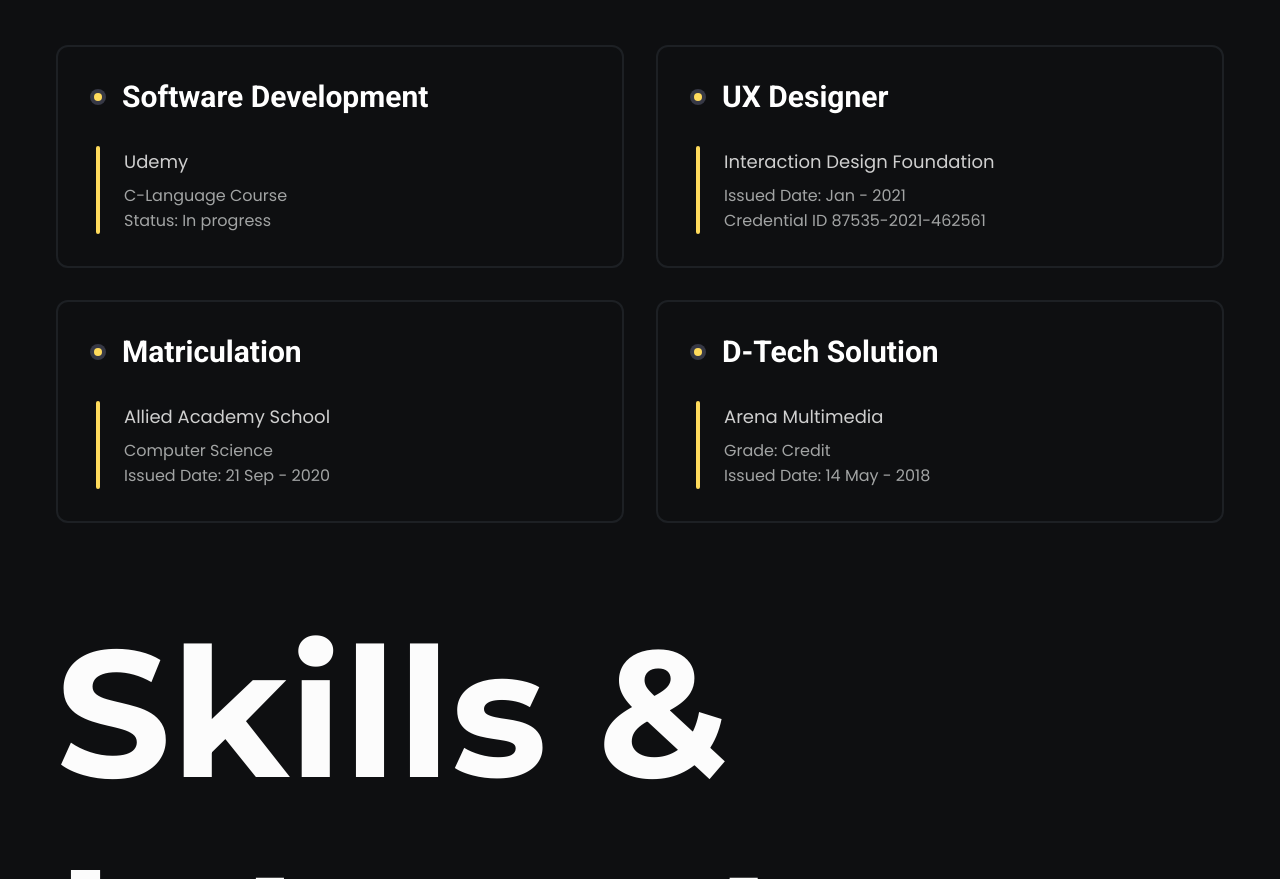
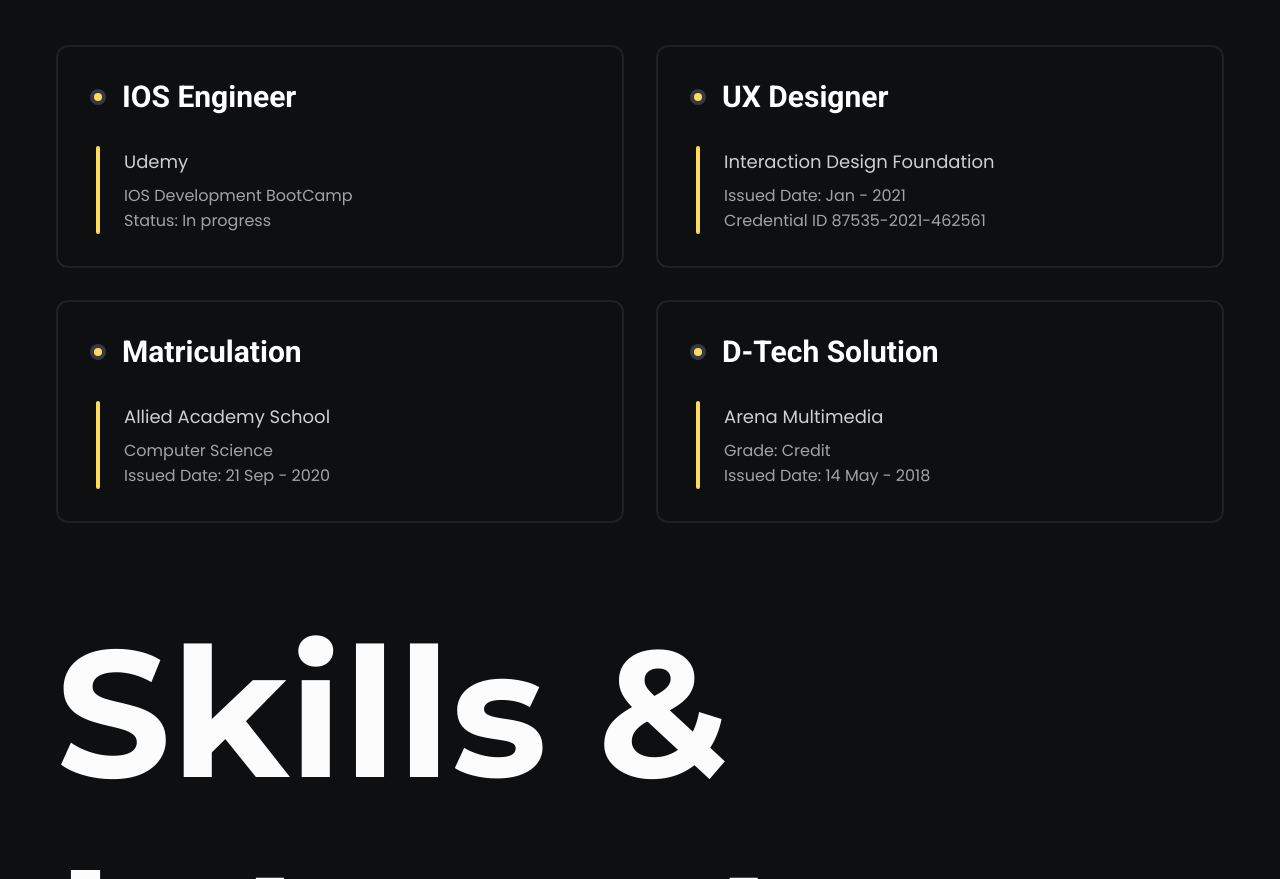
Before and after one commit to Eminenthere/My-Resume, a plain HTML site: page index.html in a window 1280 px wide. Shown: the part 1742-2621 px from the top of the page. Drawn offline with Linux system fonts and the light colour scheme.

Commit message:
Update index.html

```diff
--- a/index.html
+++ b/index.html
@@ -160,14 +160,14 @@
                     <div class="parent-dot">
                       <div class="child-dot"></div>
                     </div>
-                  <h2>Software Development</h2>
+                  <h2>IOS Engineer</h2>
                 </div>
 
                 <div class="job-detail">
                   <div class="left-line"></div>
                   <div class="role-container">
                     <h3>Udemy</h3>
-                    <p>C-Language Course <br>
+                    <p>IOS Development BootCamp<br>
                       Status: In progress</p>
                   </div>
                 </div>
```
